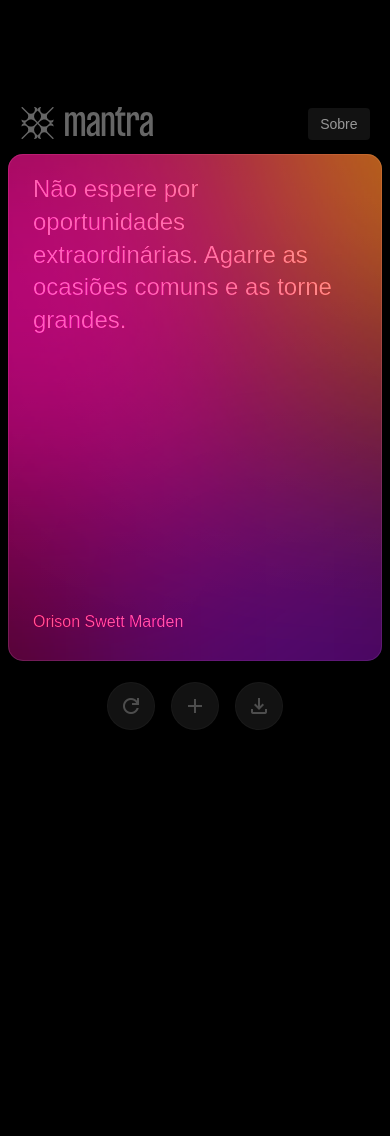
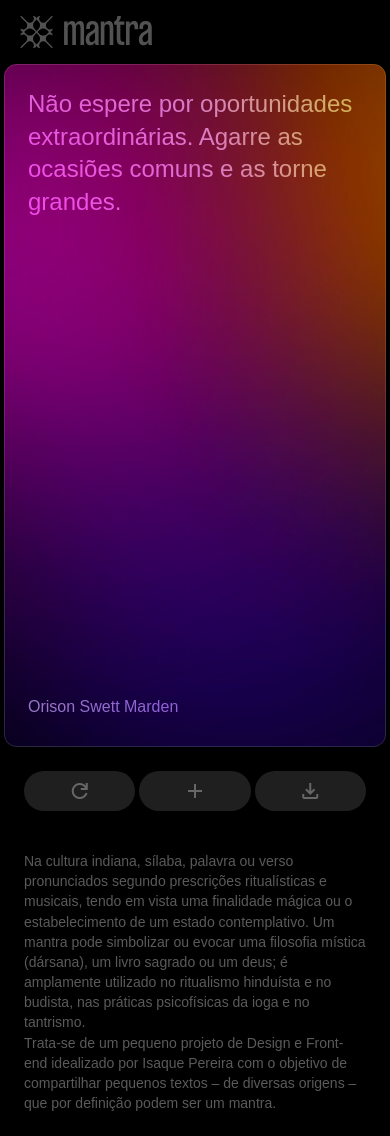
Before and after one commit to isaquepereira/mantra, a plain HTML site: page index.html in a window 390 px wide. Before the commit the page ends 852 px from the top, so only its background shows below. Drawn offline with nearby package versions, Linux system fonts and the light colour scheme; a web font is replaced by a local one.

Commit message:
Major refactor in UI. Mobile almost done

```diff
--- a/index.css
+++ b/index.css
@@ -1,20 +1,18 @@
+* {
+  box-sizing: border-box;
+}
+
 :root {
   --blurRadius-1: 12rem;
   --blurRadius-2: 14rem;
 }
 
 html {
+  background: #000000;
+  user-select: none;
   font-family: "Wix Madefor Text", sans-serif;
   font-size: 10px;
-  background: #000000;
   color: #ffffff;
-  display: flex;
-  flex-direction: column;
-  align-items: center;
-  justify-content: center;
-  width: 100%;
-  height: 100%;
-  user-select: none;
 }
 
 h1 {
@@ -30,224 +28,161 @@ h4 {
   font-size: 1.4rem;
 }
 
-.page-content {
+p {
+  font-size: 1.4rem;
+  line-height: 144%;
+}
+
+a {
+  text-decoration: none;
+  color: inherit;
+  transition: all 0.1s ease-in;
+}
+
+a:hover {
+  color: #ffffff;
+  text-decoration: underline;
+}
+
+main {
   display: flex;
-  /* width: 36rem;
-    height: 40rem; */
-  padding: 0.125rem;
   flex-direction: column;
-  align-items: center;
-  gap: 0.125rem;
-  flex-shrink: 0;
-  /* margin-bottom: 10vh; */
+  justify-content: center;
+  padding: 4px;
 }
 
 header {
-  border-radius: 1.25rem;
-  background: transparent;
-  display: flex;
-  padding: 1.25rem;
-  justify-content: center;
-  align-items: center;
-  align-self: stretch;
+  width: 100%;
+  padding: 1.6rem;
+  position: fixed;
+  top: 0;
+  z-index: -1;
 }
 
 header .logo {
-  opacity: 0.4;
-  transition: opacity 0.2s ease-out;
+  opacity: 0.32;
 }
 
-header .logo:hover {
-  opacity: 0.64;
+.intro {
+  width: 100%;
+  max-width: 100%;
+  height: 98vh;
+  display: flex;
+  flex-direction: column;
+  padding-top: 6rem;
 }
 
-header nav {
-  text-align: right;
-  width: 100%;
+.cardMantra {
+  display: flex;
+  flex-direction: column;
+  height: 100%;
+  overflow: clip;
+  border-radius: 1.25rem;
+  outline: 1px solid rgba(255, 255, 255, 0.16);
+  box-sizing: border-box;
+  outline-offset: -1px;
+  filter: saturate(1.5);
+  background-color: #000000;
 }
 
-header nav a {
-  padding: 8px 12px;
-  background-color: #ffffff12;
-  text-decoration: none;
-  font-size: 1.4rem;
-  color: #ffffff90;
-  text-decoration: none;
-  border-radius: 4px;
-  transition: all 0.2s ease-out;
+.cardMantra .innerContent {
+  height: 100%;
+  position: relative;
+  padding: 2.4rem;
+  display: flex;
+  flex-direction: column;
+  justify-content: space-between;
+  mix-blend-mode: lighten;
 }
 
-header a.active {
-  background-color: #ffffff;
-  color: #000000;
+.cardMantra .innerContent .details > :first-child {
+  margin-bottom: 0.8rem;
 }
 
-header a:hover {
-  background-color: #ffffff20;
-}
-
-.mantraBox {
-  display: flex;
-  width: 36rem;
-  height: 36rem;
-  flex-direction: column;
-  align-items: flex-start;
-  justify-content: space-between;
-  flex: auto;
-  overflow: clip;
-  box-sizing: border-box;
-  border-radius: 1.5rem;
-  background: linear-gradient(
-    180deg,
-    rgba(69, 69, 69, 0.22) 0%,
-    rgba(0, 0, 0, 0.22) 100%
-  );
-  outline: 1px solid rgba(255, 255, 255, 0.2);
-  outline-offset: -1px;
-  transition: opacity 0.3s ease-out;
-  opacity: 1;
-}
-
-.mantraBox .content {
-  filter: saturate(2.5);
-  mix-blend-mode: hard-light;
-  background-color: #ff000040;
-  width: 100%;
-  height: 100%;
-  display: flex;
-  box-sizing: border-box;
-  flex: auto;
-  flex-direction: column;
-  align-items: flex-start;
-  justify-content: space-between;
-  padding: 2.5rem;
-  z-index: 99;
-  overflow: scroll;
-}
-
-.content > p {
-  font-size: 1.6rem;
-  line-height: 144%;
-  margin-top: 1rem;
+#piece,
+#author,
+#origin {
+  opacity: 0.64;
   mix-blend-mode: overlay;
 }
 
-.content > p > a {
-  color: #ffffff;
+#origin {
+  opacity: 0.4;
+}
+
+.cardMantraBG {
+  display: block;
+  width: 100%;
+  height: 100%;
+  position: absolute;
+  top: 0;
+  left: 0;
+  z-index: -1;
+}
+
+.c1,
+.c2,
+.c3 {
+  display: block;
+  position: absolute;
+  width: 40vh;
+  height: 40vh;
+  filter: blur(var(--blurRadius-2));
+}
+.c1 {
+  transform: translate(20%, 100%);
+  background: #2a0083;
+}
+
+.c2 {
+  transform: translate(90%, -20%);
+  background: #ff9900;
+}
+
+.c3 {
+  transform: translate(-50%, 0%);
+  background: #dc06bc;
+}
+
+footer.actions {
+  display: flex;
+  justify-content: space-around;
+  gap: 0.4rem;
+  margin-top: 0.4rem;
+  padding: 2rem;
+}
+
+.iconBtn {
+  width: 100%;
+  height: 40px;
+  display: flex;
+  justify-content: center;
+  align-items: center;
+  padding: 1.2rem;
+  background: rgba(255, 255, 255, 0.12);
+  color: rgba(255, 255, 255, 0.32);
+  border-radius: 500rem;
+  text-decoration: none;
+  transition: all 0.2s ease-in;
+}
+
+.iconBtn:hover {
+  background: rgba(255, 255, 255, 0.2);
+  color: rgba(255, 255, 255, 0.48);
   text-decoration: none;
 }
 
-.content > p > a:hover {
-  text-decoration: underline;
+.iconBtn:active {
+  background: rgba(255, 255, 255, 1);
+  color: rgba(0, 0, 0, 1);
 }
 
-.mantraBox .details {
-  display: flex;
-  flex-direction: column;
-  align-items: flex-start;
-  gap: 0.6rem;
-  mix-blend-mode: overlay;
+#btnRefresh:active span {
+  transform: rotateZ(180deg);
+  transition: all 0.2s ease-in;
 }
 
-h1.piece {
-  margin-top: -0.6rem;
-  mix-blend-mode: overlay;
+.about {
+  padding: 2rem;
+  color: rgb(90, 90, 90);
 }
-
-h4.origin {
-  opacity: 0.56;
-}
-
-.colorful-bg {
-  display: block;
-  position: relative;
-  height: 0;
-}
-
-.color-1 {
-  display: block;
-  position: absolute;
-  transform: translate(23%, -50%);
-  width: 25rem;
-  height: 25rem;
-  background: #0e12ea;
-  filter: blur(var(--blurRadius-1));
-}
-
-.color-2 {
-  display: block;
-  position: absolute;
-  transform: translate(92%, -190%);
-  width: 25rem;
-  height: 25rem;
-  background: #fffc00;
-  filter: blur(var(--blurRadius-1));
-}
-
-.color-3 {
-  display: block;
-  position: absolute;
-  transform: translate(-45%, -144%);
-  width: 25rem;
-  height: 25rem;
-  background: #ff00fc;
-  filter: blur(var(--blurRadius-1));
-}
-
-.footer {
-  display: flex;
-  padding: 20px;
-  gap: 16px;
-}
-
-a.auxBtn {
-  width: 48px;
-  height: 48px;
-  display: flex;
-  align-items: center;
-  justify-content: center;
-  background-color: #ffffff12;
-  text-decoration: none;
-  color: #ffffff40;
-  border-radius: 50%;
-  border: 1px solid #ffffff08;
-  box-sizing: border-box;
-  transition: all 0.15s ease-in;
-}
-
-a.auxBtn:hover {
-  color: #ffffffb0;
-  background-color: #ffffff20;
-  border: 1px solid #ffffff16;
-}
-
-a#btnRefresh:active {
-  background-color: #ffffffd0;
-  color: #000000;
-  transform: rotateZ(180deg);
-}
-
-/* Responsive */
-
-@media (max-width: 480px) {
-  .page-content {
-    height: 100vh;
-    padding: 8px;
-    justify-content: center;
-  }
-  .mantraBox {
-    width: 100%;
-    min-height: 40%;
-    max-height: 60%;
-  }
-  .color-1,
-  .color-2,
-  .color-3 {
-    width: 40rem;
-    height: 40rem;
-    filter: blur(var(--blurRadius-2));
-  }
-  .color-2 {
-    transform: translate(60%, -190%);
-  }
-}
--- a/index.html
+++ b/index.html
@@ -18,7 +18,7 @@
     <title>Mantra – Pensamentos, poesia e trechos de músicas</title>
   </head>
   <body>
-    <div class="page-content">
+    <main class="main">
       <header>
         <div class="logo">
           <svg
@@ -60,36 +60,61 @@
             />
           </svg>
         </div>
-        <nav>
+        <!-- <nav>
           <a href="about.html" id="btnAbout">Sobre</a>
-        </nav>
+        </nav> -->
       </header>
-      <section class="mantraBox">
-        <article class="content">
-          <h1 class="piece"></h1>
+      <section class="intro">
+        <article class="cardMantra">
+          <section class="innerContent">
+            <div>
+              <h1 id="piece"></h1>
+            </div>
             <footer class="details">
-            <h3 class="author"></h3>
-            <h4 class="origin"></h4>
+              <h3 id="author"></h3>
+              <h4 id="origin"></h4>
             </footer>
-        </article>
-        <div class="colorful-bg">
-          <div class="color-1"></div>
-          <div class="color-2"></div>
-          <div class="color-3"></div>
+
+            <div class="cardMantraBG">
+              <div class="c1"></div>
+              <div class="c2"></div>
+              <div class="c3"></div>
             </div>
           </section>
-      <footer class="footer">
-        <a href="#" id="btnRefresh" class="auxBtn"
+        </article>
+        <footer class="actions">
+          <a href="#" id="btnRefresh" class="iconBtn"
             ><span class="material-symbols-outlined">refresh</span></a
           >
-        <a href="#" class="auxBtn"
+          <a href="#" class="iconBtn"
             ><span class="material-symbols-outlined">add</span></a
           >
-        <a href="#" class="auxBtn"
+          <a href="#" class="iconBtn"
             ><span class="material-symbols-outlined">download</span></a
           >
         </footer>
-    </div>
+      </section>
+      <article class="about">
+        <!-- <h3>Sobre</h3> -->
+        <p>
+          Na cultura indiana, sílaba, palavra ou verso pronunciados segundo
+          prescrições ritualísticas e musicais, tendo em vista uma finalidade
+          mágica ou o estabelecimento de um estado contemplativo. Um mantra pode
+          simbolizar ou evocar uma filosofia mística (dársana), um livro sagrado
+          ou um deus; é amplamente utilizado no ritualismo hinduísta e no
+          budista, nas práticas psicofísicas da ioga e no tantrismo.
+        </p>
+        <p>
+          Trata-se de um pequeno projeto de Design e Front-end idealizado por
+          <a href="https://bento.me/isaquepereira" target="_blank"
+            >Isaque Pereira</a
+          >
+          com o objetivo de compartilhar pequenos textos – de diversas origens –
+          que por definição podem ser um mantra.
+        </p>
+      </article>
+    </main>
+
     <script src="script.js" type="module"></script>
     <script src="mantras.js" type="module"></script>
   </body>
--- a/script.js
+++ b/script.js
@@ -14,9 +14,9 @@ function getRandomMantra() {
 
 function renderMantra({piece, author, origin}) {
     // console.log({piece, author, origin});
-    document.querySelector('.piece').textContent = piece;
-    document.querySelector('.author').textContent = author;
-    document.querySelector('.origin').textContent = origin;
+    document.getElementById('piece').textContent = piece;
+    document.getElementById('author').textContent = author;
+    document.getElementById('origin').textContent = origin;
 };
 
 renderMantra(getRandomMantra());
```
Lines whose indentation alone changed are shown as unchanged.
